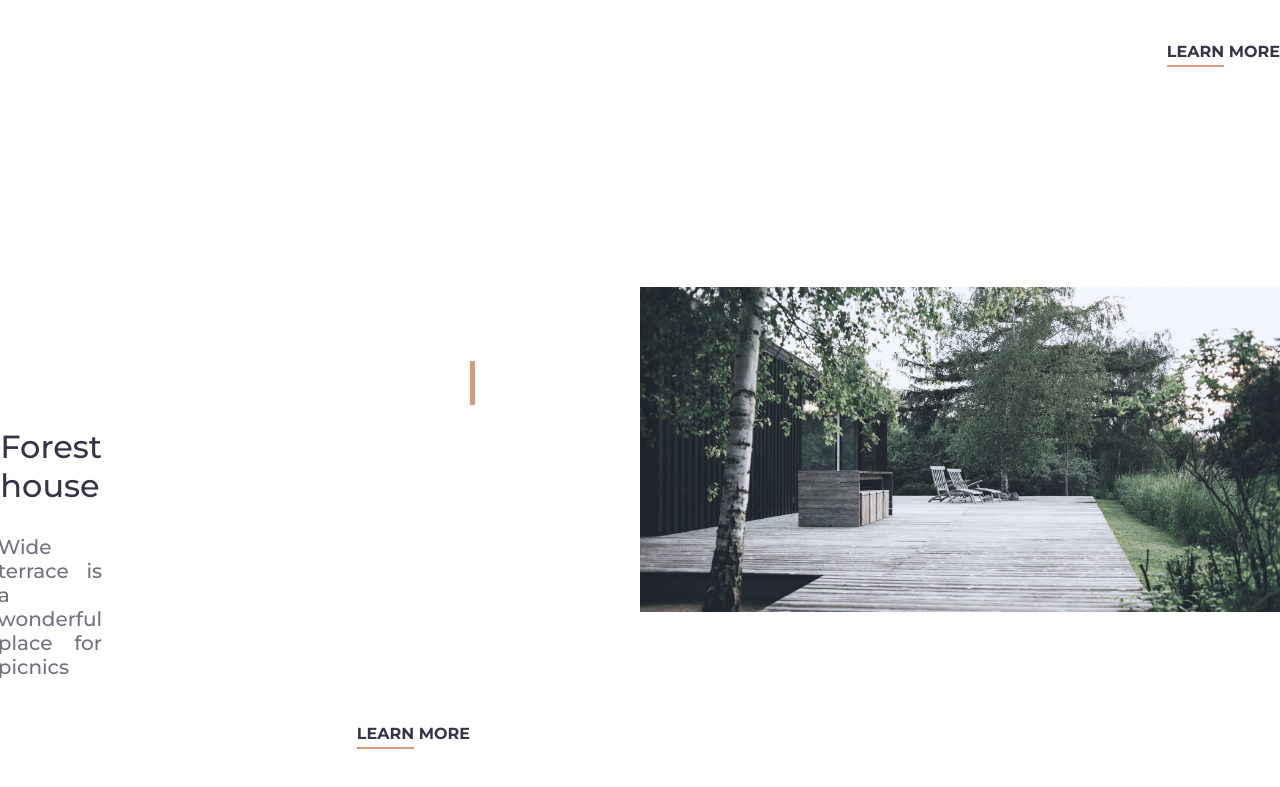
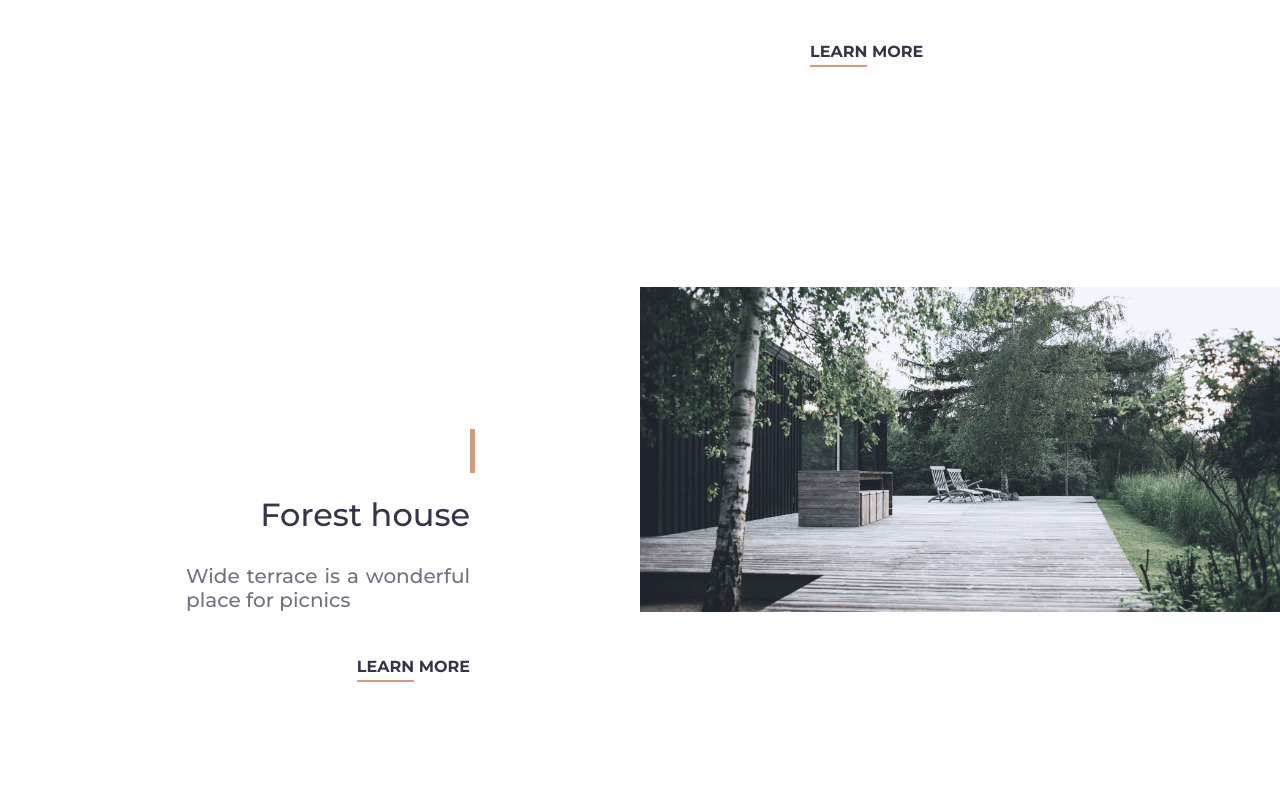
Before and after one commit to LamHaiMy/lamhaimy.github.io, a plain HTML site: page index.html in a window 1280 px wide. Shown: the part 3518-4305 px from the top of the page. Drawn offline with nearby package versions, Linux system fonts and the light colour scheme.

Commit message:
Update css

```diff
--- a/css/stylecommon.css
+++ b/css/stylecommon.css
@@ -258,6 +258,11 @@ p {
 }
 .cardBox h2.alignTextRight {
   align-self: flex-end;
+  padding-right: 0 !important;
+}
+.cardBox p.alignTextRight {
+  align-self: flex-end;
+  padding-right: 0 !important;
 }
 .cardBox.rightPadding {
   padding-right: 170px;
@@ -274,6 +279,10 @@ align-self: flex-end;
   text-transform: uppercase;
   font-weight: bold;
   align-self: flex-end;
+
+}
+.learnMore.startPosition {
+  align-self: flex-start;
 }
 .learnMore span {
   font-family: 'Montserrat', sans-serif;
--- a/index.html
+++ b/index.html
@@ -78,7 +78,7 @@
           <div class="cardBox rightPadding">
             <div class="dividerRight"></div>
             <h2 class="primaryText alignTextRight">Helkemn</h2>
-            <p>Elegant french windows make the rooms spacious</p>
+            <p class="alignTextRight">Elegant french windows make the rooms spacious</p>
             <a href="#" class="learnMore"><span class="dividerBottom">LEARN</span> MORE</a>
           </div>
         </div>
@@ -101,7 +101,7 @@
             <div class="dividerLeft"></div>
             <h2 class="primaryText">Cliff house</h2>
             <p>Mountain view provides calm and patience</p>
-            <a href="#" class="learnMore"><span class="dividerBottom">LEARN</span> MORE</a>
+            <a href="#" class="learnMore startPosition"><span class="dividerBottom">LEARN</span> MORE</a>
           </div>
         </div>
       </div>
@@ -112,7 +112,7 @@
           <div class="cardBox rightPadding">
             <div class="dividerRight"></div>
             <h2 class="primaryText alignTextRight">Forest house</h2>
-            <p>Wide terrace is a wonderful place for picnics</p>
+            <p class="alignTextRight">Wide terrace is a wonderful place for picnics</p>
             <a href="#" class="learnMore"><span class="dividerBottom">LEARN</span> MORE</a>
           </div>
         </div>
```
